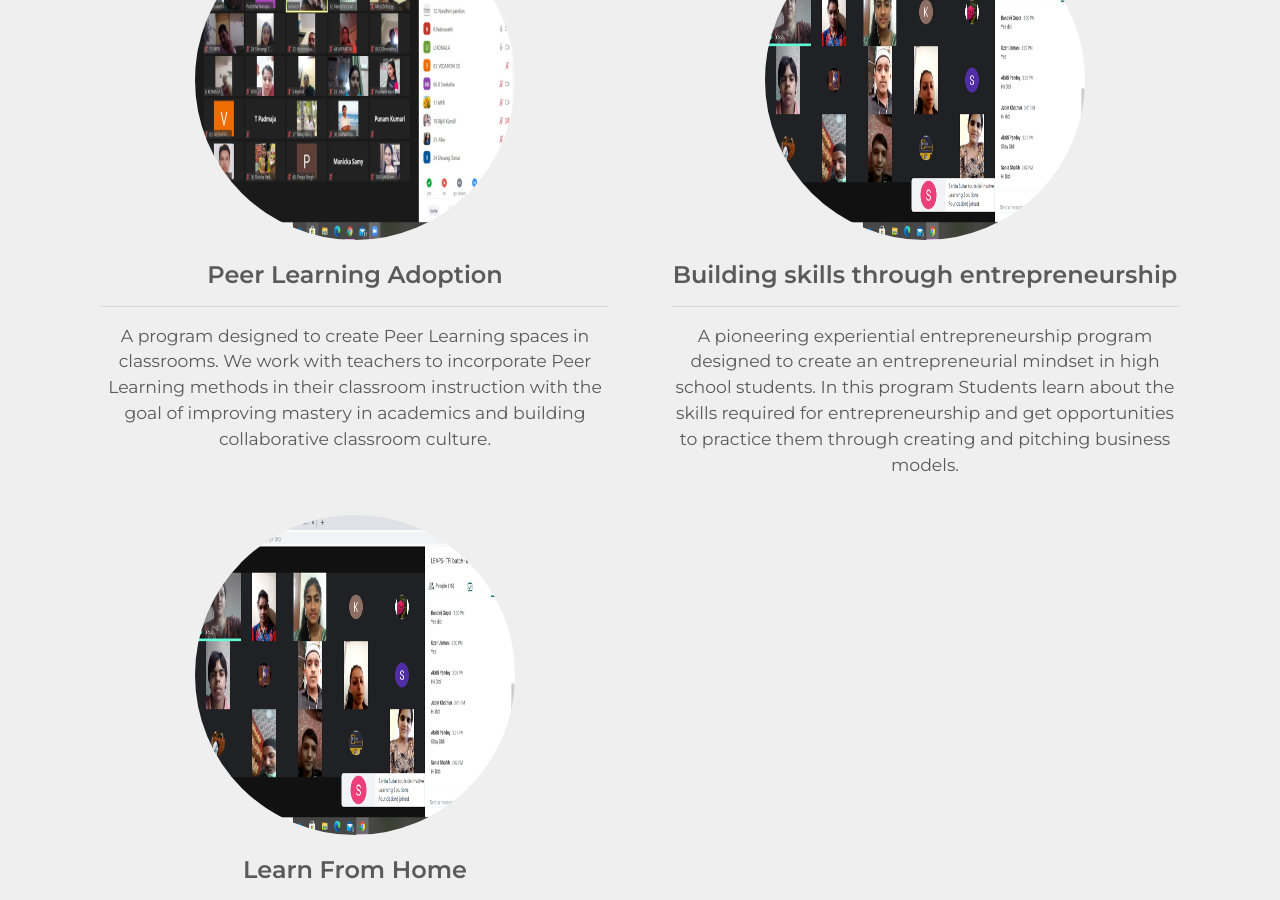
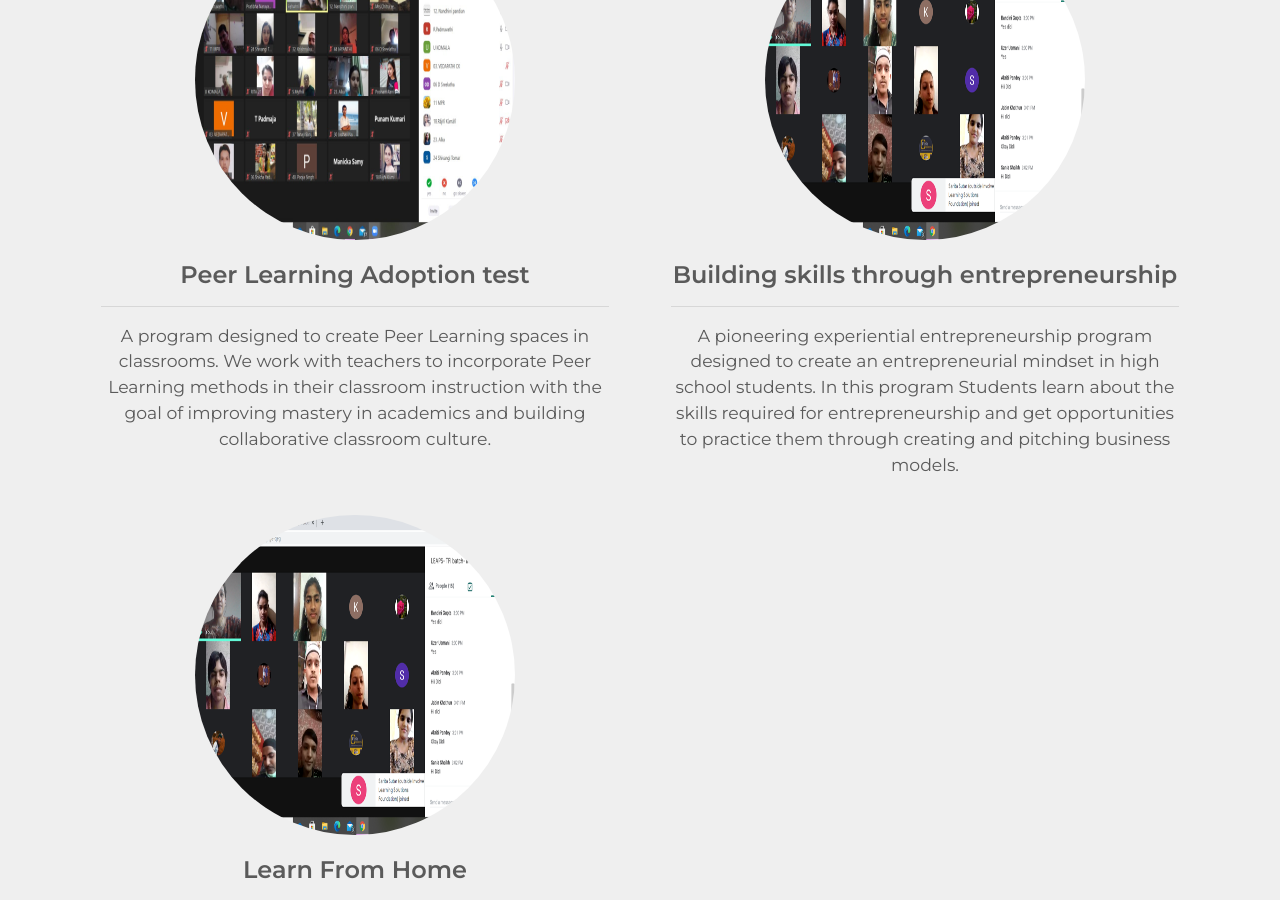
Before and after one commit to Involve-Edu/involveedupublic, a Jekyll site: the page built from programs.md, in a window 1280 px wide and 900 px high, scrolled down 1724 px. Built offline with Jekyll 4.4.1, drawn with Linux system fonts in a browser that asks for light colours.

Commit message:
Update programs.yml

```diff
--- a/_data/programs.yml
+++ b/_data/programs.yml
@@ -33,7 +33,7 @@ peer_teaching:
       By 2022, we aspire to impact 1000 students through this program creating more future ready student-leaders and academically improves learners.
 
 innovation_programs:
-  - title: Peer Learning Adoption
+  - title: Peer Learning Adoption test
     blurb: >
       A program designed to create Peer Learning spaces in classrooms.
       We work with teachers to incorporate Peer Learning methods in their classroom
```
